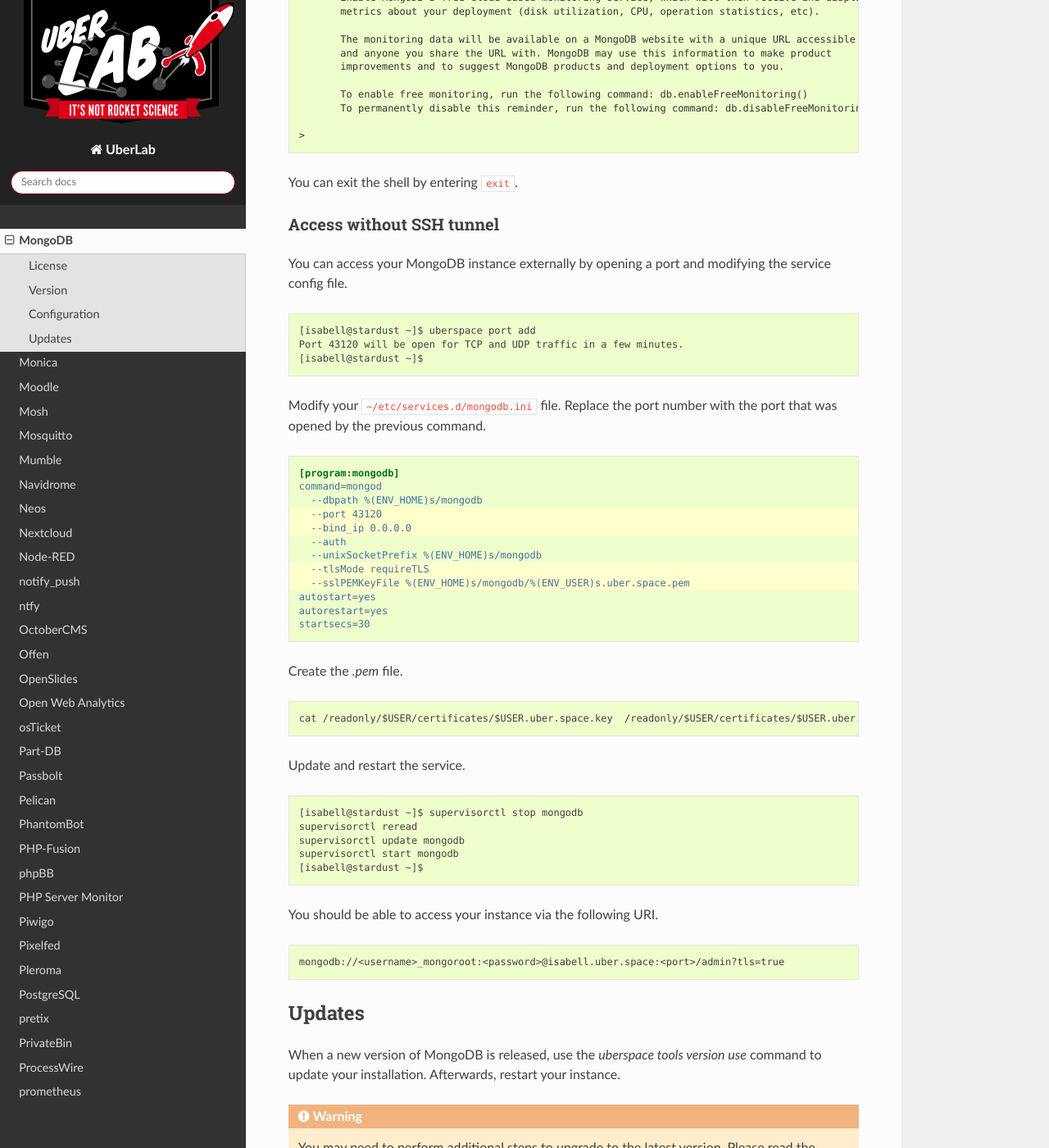
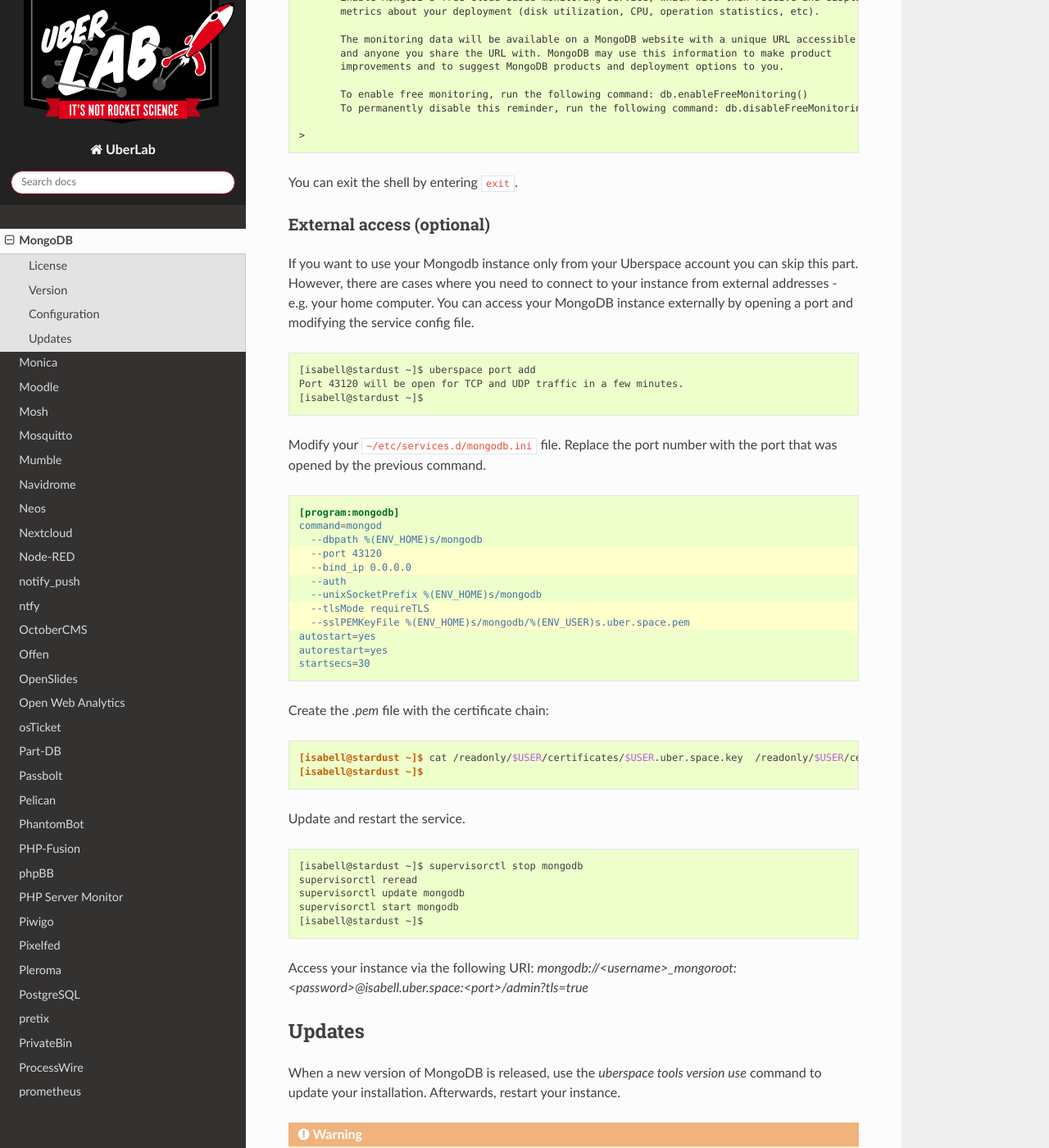
Before and after one commit to Uberspace/lab, a Sphinx documentation site: the page built from source/guide_mongodb.rst, in a window 1280 px wide and 1400 px high, scrolled down 3490 px. Shown: the whole window at 82% size. Built offline with Sphinx 7.4.7 and the Read the Docs theme 2.0.0, drawn with Linux system fonts in a browser that asks for light colours.

Commit message:
[mongodb] clean up and rephrase a little

```diff
--- a/source/guide_mongodb.rst
+++ b/source/guide_mongodb.rst
@@ -11,9 +11,9 @@
   .. image:: _static/images/mongodb.svg
       :align: center
 
-##########
+#######
 MongoDB
-##########
+#######
 
 .. tag_list::
 
@@ -158,10 +158,10 @@
 You can exit the shell by entering ``exit``.
 
 
-Access without SSH tunnel
----------------------------------------------
+External access (optional)
+--------------------------
 
-You can access your MongoDB instance externally by opening a port and modifying the service config file.
+If you want to use your Mongodb instance only from your Uberspace account you can skip this part. However, there are cases where you need to connect to your instance from external addresses - e.g. your home computer. You can access your MongoDB instance externally by opening a port and modifying the service config file.
 
 .. code-block:: none
 
@@ -188,12 +188,12 @@
  startsecs=30
 
 
-Create the `.pem` file.
+Create the `.pem` file with the certificate chain:
 
-.. code-block:: none
+.. code-block::
 
- cat /readonly/$USER/certificates/$USER.uber.space.key  /readonly/$USER/certificates/$USER.uber.space.crt > /home/$USER/mongodb/$USER.uber.space.pem
-
+ [isabell@stardust ~]$ cat /readonly/$USER/certificates/$USER.uber.space.key  /readonly/$USER/certificates/$USER.uber.space.crt > /home/$USER/mongodb/$USER.uber.space.pem
+ [isabell@stardust ~]$
 
 Update and restart the service.
 
@@ -206,11 +206,7 @@
  [isabell@stardust ~]$
 
 
-You should be able to access your instance via the following URI.
-
-.. code-block:: none
-
- mongodb://<username>_mongoroot:<password>@isabell.uber.space:<port>/admin?tls=true
+Access your instance via the following URI: `mongodb://<username>_mongoroot:<password>@isabell.uber.space:<port>/admin?tls=true`
 
 
 Updates
```
